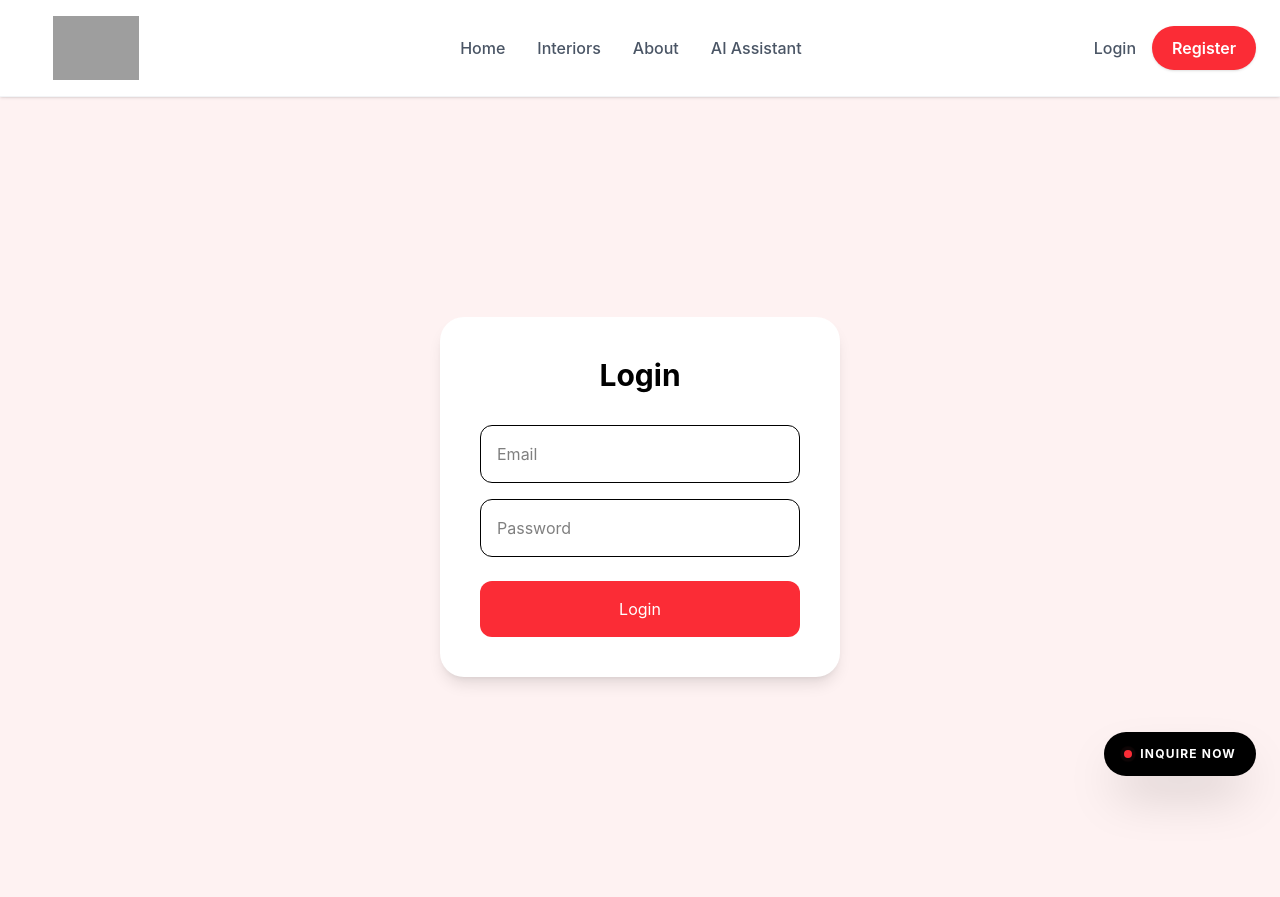
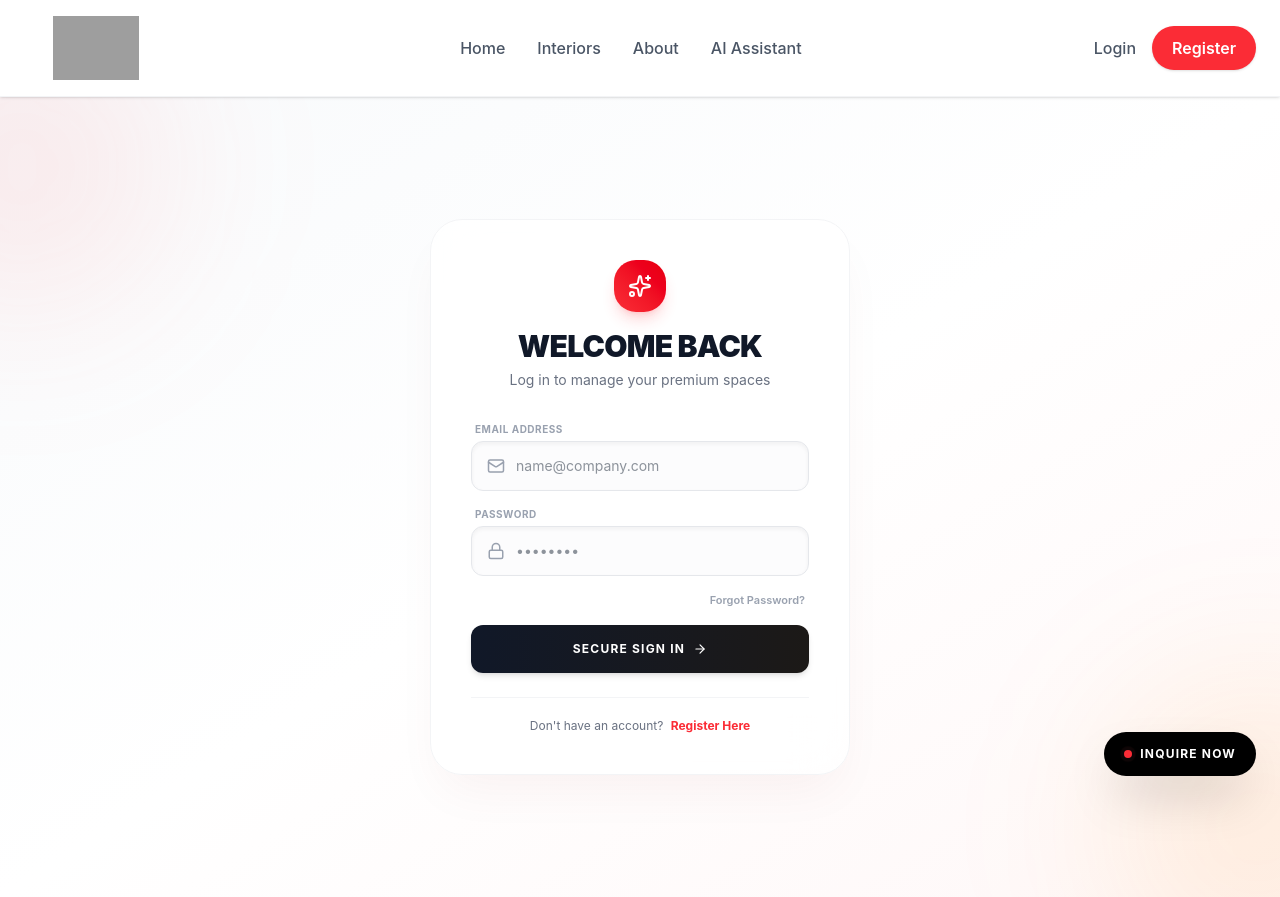
Before and after one commit to ayushbansal2007/kiwi-interio, a React (Vite) app in the folder frontend/: page /login in a window 1280 px wide. Built offline with nearby package versions, Linux system fonts and the light colour scheme; no server answers; grey boxes are pictures that could not be loaded.

Commit message:
updated ui login and admin pannel

```diff
--- a/frontend/src/components/Navbar.tsx
+++ b/frontend/src/components/Navbar.tsx
@@ -77,45 +77,55 @@ export default function Navbar(): ReactElement {
       {/* ==========================================
           📱 MODERN BOTTOM NAVIGATION BAR (Mobile View Only)
          ========================================== */}
-      {/* 🟢 FIXED: z-50 lagaya taaki kisi bhi content ke upar rahe */}
       <div className="md:hidden fixed bottom-0 left-0 right-0 bg-white border-t border-gray-200 shadow-[0_-4px_12px_rgba(0,0,0,0.06)] z-50 rounded-t-xl px-1 py-2 flex items-center justify-around text-[10px] font-medium text-gray-500">
 
-        <Link to="/" className={`flex flex-col items-center gap-1 py-1 px-2.5 rounded-xl transition ${location.pathname === "/" ? "text-red-500 font-bold bg-red-50" : ""}`}>
+        <Link to="/" className={`flex flex-col items-center gap-1 py-1 px-2 transition ${location.pathname === "/" ? "text-red-500 font-bold bg-red-50" : ""}`}>
           <span className="text-lg">🏠</span>
           <span>Home</span>
         </Link>
 
-        <Link to="/interiors" className={`flex flex-col items-center gap-1 py-1 px-2.5 rounded-xl transition ${location.pathname === "/interiors" ? "text-red-500 font-bold bg-red-50" : ""}`}>
+        <Link to="/interiors" className={`flex flex-col items-center gap-1 py-1 px-2 transition ${location.pathname === "/interiors" ? "text-red-500 font-bold bg-red-50" : ""}`}>
           <span className="text-lg">🖼️</span>
           <span>Interiors</span>
         </Link>
 
-        <Link to="/ai-assistant" className={`flex flex-col items-center gap-1 py-1 px-2.5 rounded-xl transition ${location.pathname === "/ai-assistant" ? "text-red-500 font-bold bg-red-50" : ""}`}>
+        <Link to="/ai-assistant" className={`flex flex-col items-center gap-1 py-1 px-2 transition ${location.pathname === "/ai-assistant" ? "text-red-500 font-bold bg-red-50" : ""}`}>
           <span className="text-lg">🤖</span>
           <span>AI Bot</span>
         </Link>
 
-        {/* 🟢 FIXED: Mobile view mein agar user logged in nahi hai, to "/login" par bhejenge par text "Join Us" ya "Account" dikhayenge, aur register route ko bhi sync rakhenge */}
+        {/* 🟢 FIXED: Jab token nahi hai, toh dono explicit Login aur Register buttons dikhein alag-alag */}
         {!token ? (
+          <>
             <Link
               to="/login"
-            className={`flex flex-col items-center gap-1 py-1 px-2.5 rounded-xl transition ${location.pathname === "/login" || location.pathname === "/register" ? "text-red-500 font-bold bg-red-50" : ""}`}
+              className={`flex flex-col items-center gap-1 py-1 px-2 transition ${location.pathname === "/login" ? "text-red-500 font-bold bg-red-50" : ""}`}
             >
               <span className="text-lg">👤</span>
-            <span>Join Us</span> {/* 👈 Isme login/register dono cover ho jayenge user click karke switch kar sakta hai */}
+              <span>Login</span>
             </Link>
+
+            <Link
+              to="/register"
+              className={`flex flex-col items-center gap-1 py-1 px-2 transition ${location.pathname === "/register" ? "text-red-500 font-bold bg-red-50" : ""}`}
+            >
+              <span className="text-lg">📝</span>
+              <span>Register</span>
+            </Link>
+          </>
         ) : (
-          <Link to="/admin" className={`flex flex-col items-center gap-1 py-1 px-2.5 rounded-xl transition ${location.pathname === "/admin" || location.pathname === "/profile" ? "text-red-500 font-bold bg-red-50" : ""}`}>
+          // 🟢 FIXED: Jab token mil jaye (Logged in), toh Admin aur Logout handles dikhein
+          <>
+            <Link to="/admin" className={`flex flex-col items-center gap-1 py-1 px-2 transition ${location.pathname === "/admin" || location.pathname === "/profile" ? "text-red-500 font-bold bg-red-50" : ""}`}>
               <span className="text-lg">⚙️</span>
               <span>Admin</span>
             </Link>
-        )}
 
-        {token && (
-          <button onClick={handleLogout} className="flex flex-col items-center gap-1 py-1 px-2.5 text-gray-400 hover:text-red-600">
+            <button onClick={handleLogout} className="flex flex-col items-center gap-1 py-1 px-2 text-gray-400 hover:text-red-600">
               <span className="text-lg">🚪</span>
               <span>Logout</span>
             </button>
+          </>
         )}
       </div>
     </>
--- a/frontend/src/pages/Login.tsx
+++ b/frontend/src/pages/Login.tsx
@@ -1,7 +1,6 @@
-// 📁 pages/Login.tsx
-
 import { useState } from "react";
-import { useNavigate } from "react-router-dom";
+import { useNavigate, Link } from "react-router-dom";
+import { Mail, Lock, ArrowRight, Sparkles } from "lucide-react";
 import WelcomePopup from "../components/WelcomePopup";
 import useDocumentTitle from "../hooks/useDocumentTitle";
 
@@ -9,24 +8,26 @@ function Login() {
   const [email, setEmail] = useState("");
   const [password, setPassword] = useState("");
   const [showPopup, setShowPopup] = useState(false);
+  const [loading, setLoading] = useState(false);
 
-  useDocumentTitle("Login");
+  useDocumentTitle("Login | Kiwi Interio");
   const navigate = useNavigate();
 
   const API_BASE_URL = import.meta.env.VITE_API_BASE_URL || "https://kiwi-interio.onrender.com";
 
   const handleLogin = async (e: React.FormEvent) => {
     e.preventDefault();
+    if (loading) return;
+    setLoading(true);
 
     try {
-      // ✅ FIX: Quotes ko hata kar backticks (``) ka sahi use kiya hai yahan
       const response = await fetch(`${API_BASE_URL}/api/auth/login`, {
         method: "POST",
         headers: {
           "Content-Type": "application/json",
         },
         body: JSON.stringify({
-          email,
+          email: email.trim(),
           password,
         }),
       });
@@ -36,12 +37,10 @@ function Login() {
       if (data.token) {
         localStorage.setItem("token", data.token);
         localStorage.setItem("role", data.role);
-        localStorage.setItem("email", email.toLowerCase()); // Dynamic Admin panel authorization ke liye
+        localStorage.setItem("email", email.toLowerCase().trim());
 
-        // Show Welcome Popup
         setShowPopup(true);
 
-        // Redirect after popup
         setTimeout(() => {
           navigate("/");
           window.location.reload();
@@ -51,42 +50,116 @@ function Login() {
       }
     } catch (error) {
       console.log("Fetch Error: ", error);
-      alert("Something went wrong. Check console.");
+      alert("Something went wrong. Please check your connection.");
+    } finally {
+      setLoading(false);
     }
   };
 
   return (
-    <div className="min-h-screen flex items-center justify-center bg-red-50 relative">
-      <form
-        onSubmit={handleLogin}
-        className="bg-white p-10 rounded-3xl shadow-lg w-[400px]"
-      >
-        <h1 className="text-3xl font-bold text-center mb-8">Login</h1>
+    // 🟢 FIXED: Mobile viewport height clamp kiya aur automatic alignment handle ki taaki keyboard layout collapse na kare
+    <div className="min-h-[calc(100vh-60px)] md:min-h-screen flex items-center justify-center bg-gradient-to-br from-slate-50 via-white to-red-50/60 px-4 sm:px-6 py-8 relative overflow-hidden">
 
+      {/* Premium Ambient Background Blobs */}
+      <div className="absolute top-[-10%] left-[-10%] w-[300px] h-[300px] rounded-full bg-red-400/10 blur-[80px] pointer-events-none" />
+      <div className="absolute bottom-[-10%] right-[-10%] w-[300px] h-[300px] rounded-full bg-orange-400/10 blur-[80px] pointer-events-none" />
+
+      {/* Main Glassmorphism Card Container */}
+      {/* 🟢 FIXED: Card ko mobile par `w-full` aur full center space di hai taaki screen khulte hi sabse pehle saamne chamke */}
+      <div className="bg-white/80 backdrop-blur-xl border border-gray-100 p-6 sm:p-10 rounded-[28px] sm:rounded-[32px] shadow-2xl shadow-red-900/5 w-full max-w-[420px] transition-all duration-300 transform scale-100 z-10">
+
+        {/* Branding Head */}
+        <div className="text-center mb-8">
+          <div className="inline-flex bg-gradient-to-tr from-red-500 to-red-600 text-white p-3.5 rounded-[22px] mb-4 shadow-lg shadow-red-500/20">
+            <Sparkles size={24} />
+          </div>
+          <h1 className="text-2xl sm:text-3xl font-black text-gray-900 uppercase tracking-tight">
+            Welcome Back
+          </h1>
+          <p className="text-gray-500 text-xs sm:text-sm mt-1.5">
+            Log in to manage your premium spaces
+          </p>
+        </div>
+
+        {/* Core Form Area */}
+        <form onSubmit={handleLogin} className="space-y-4">
+
+          {/* Email Input Field */}
+          <div className="space-y-1">
+            <label className="text-[10px] font-bold uppercase tracking-wider text-gray-400 block ml-1">
+              Email Address
+            </label>
+            <div className="relative">
+              <span className="absolute inset-y-0 left-0 flex items-center pl-4 text-gray-400 pointer-events-none">
+                <Mail size={18} />
+              </span>
               <input
                 type="email"
-          placeholder="Email"
-          className="w-full border p-4 rounded-xl mb-4"
+                placeholder="name@company.com"
+                className="w-full bg-gray-50/50 border border-gray-200 focus:border-red-500 focus:bg-white pl-11 pr-4 py-3 sm:py-3.5 rounded-xl outline-none text-sm text-gray-800 transition-all duration-200 shadow-inner"
                 value={email}
                 onChange={(e) => setEmail(e.target.value)}
                 required
               />
+            </div>
+          </div>
 
+          {/* Password Input Field */}
+          <div className="space-y-1">
+            <label className="text-[10px] font-bold uppercase tracking-wider text-gray-400 block ml-1">
+              Password
+            </label>
+            <div className="relative">
+              <span className="absolute inset-y-0 left-0 flex items-center pl-4 text-gray-400 pointer-events-none">
+                <Lock size={18} />
+              </span>
               <input
                 type="password"
-          placeholder="Password"
-          className="w-full border p-4 rounded-xl mb-6"
+                placeholder="••••••••"
+                className="w-full bg-gray-50/50 border border-gray-200 focus:border-red-500 focus:bg-white pl-11 pr-4 py-3 sm:py-3.5 rounded-xl outline-none text-sm text-gray-800 transition-all duration-200 shadow-inner"
                 value={password}
                 onChange={(e) => setPassword(e.target.value)}
                 required
               />
+            </div>
+          </div>
 
-        <button className="w-full bg-red-500 hover:bg-red-600 text-white py-4 rounded-xl transition">
-          Login
+          {/* Forgot Password Link Element (Optional Aesthetic Layout) */}
+          <div className="flex justify-end pr-1">
+            <a href="#forgot" className="text-[11px] font-semibold text-gray-400 hover:text-red-500 transition-colors">
+              Forgot Password?
+            </a>
+          </div>
+
+          {/* CTA Action Button */}
+          <button
+            type="submit"
+            disabled={loading}
+            className="w-full bg-gradient-to-r from-gray-900 to-stone-900 hover:from-red-500 hover:to-red-600 text-white font-bold text-xs uppercase tracking-widest py-3.5 sm:py-4 rounded-xl transition-all duration-300 shadow-md hover:shadow-xl active:scale-[0.98] disabled:opacity-40 flex items-center justify-center gap-2 mt-2"
+          >
+            {loading ? (
+              <span>Authenticating...</span>
+            ) : (
+              <>
+                <span>Secure Sign In</span>
+                <ArrowRight size={14} />
+              </>
+            )}
           </button>
         </form>
 
-      {/* Welcome Popup */}
+        {/* Form Footer Switcher */}
+        <div className="text-center mt-6 pt-5 border-t border-gray-100">
+          <p className="text-xs text-gray-500">
+            Don't have an account?{" "}
+            <Link to="/register" className="font-bold text-red-500 hover:text-red-600 transition-colors ml-1">
+              Register Here
+            </Link>
+          </p>
+        </div>
+      </div>
+
+      {/* Welcome Popup Trigger Handle */}
       <WelcomePopup isOpen={showPopup} onClose={() => setShowPopup(false)} />
     </div>
   );
```
Also changed, not shown: frontend/src/pages/Admin.tsx (+131 -69 lines). Lines whose indentation alone changed are shown as unchanged.
